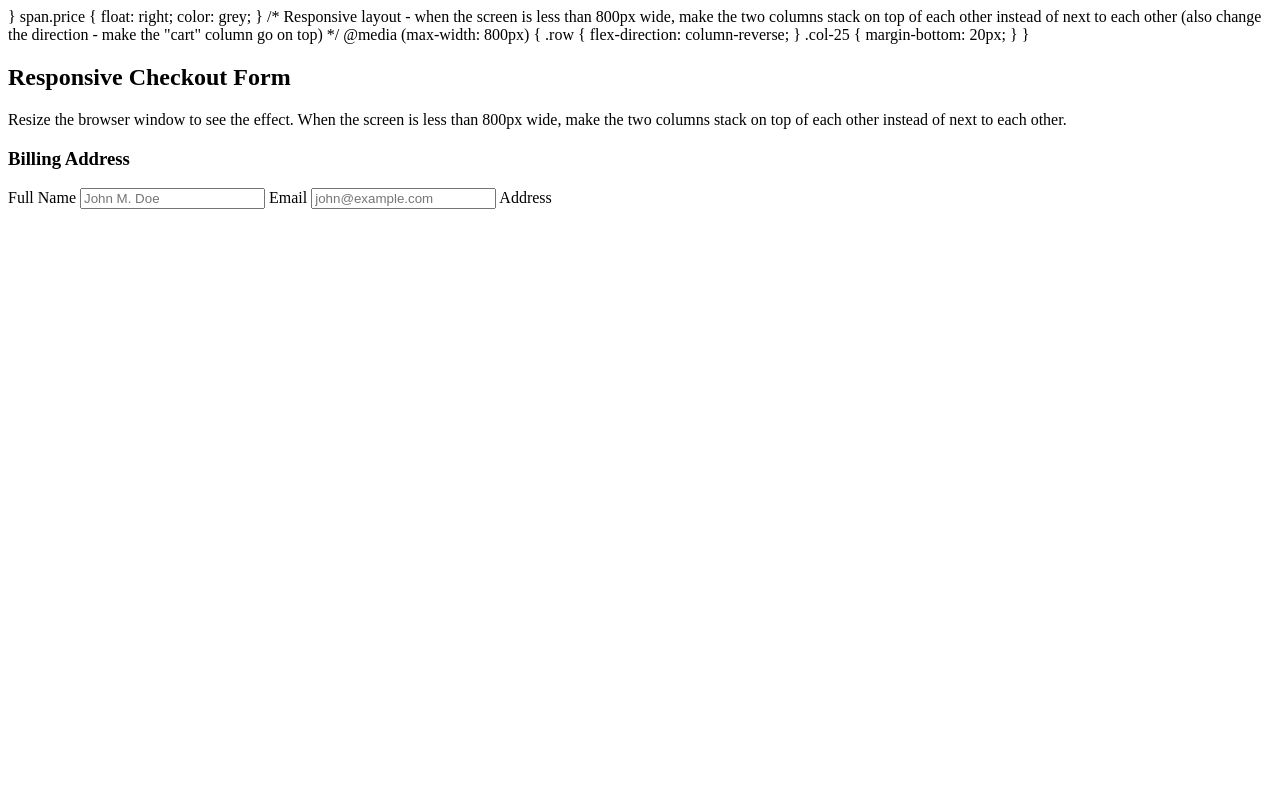
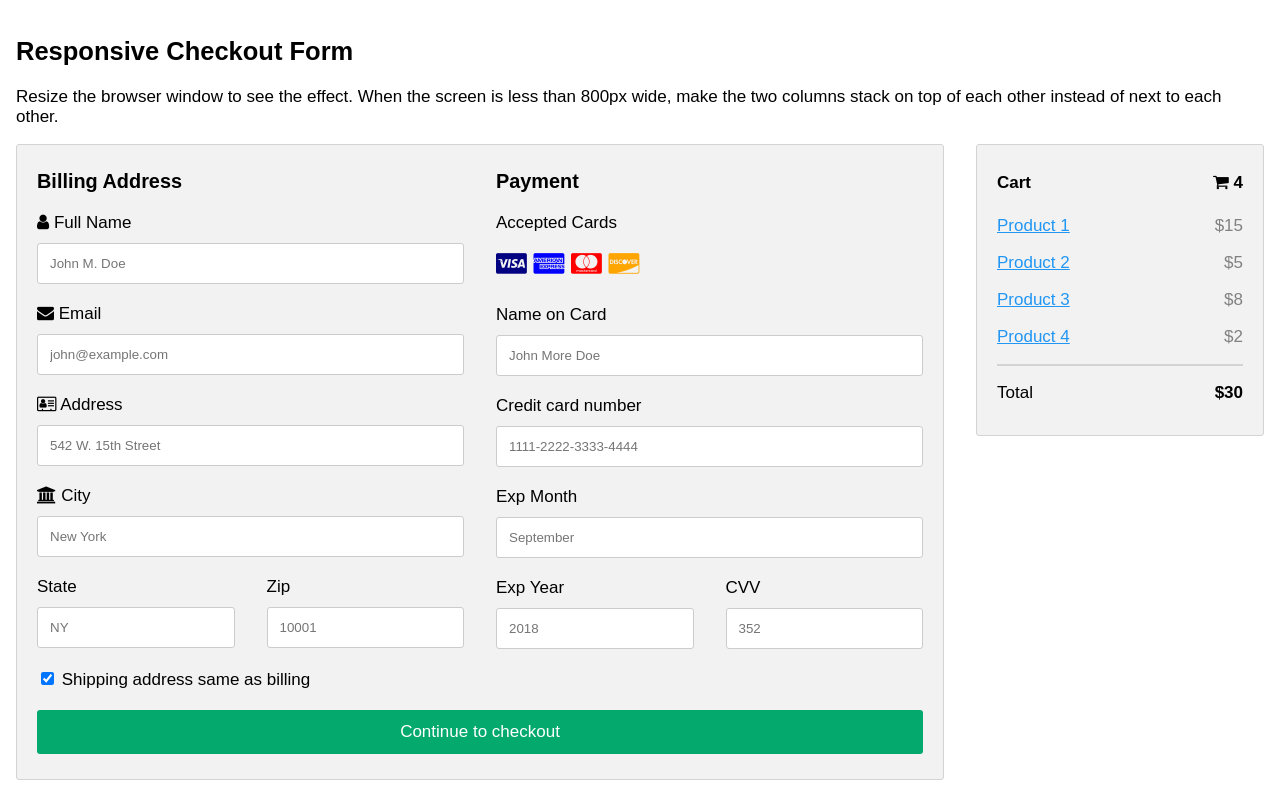
Before and after one commit to aylesbury-vale/aylesbury-vale.github.io, a plain HTML site: page payments/index.html in a window 1280 px wide. Drawn offline with Linux system fonts and the light colour scheme.

Commit message:
Update index.html

```diff
--- a/payments/index.html
+++ b/payments/index.html
@@ -1,4 +1,96 @@
+<!DOCTYPE html>
+<html>
+<head>
+<meta name="viewport" content="width=device-width, initial-scale=1">
+<link rel="stylesheet" href="https://cdnjs.cloudflare.com/ajax/libs/font-awesome/4.7.0/css/font-awesome.min.css">
+<style>
+body {
+  font-family: Arial;
+  font-size: 17px;
+  padding: 8px;
+}
 
+* {
+  box-sizing: border-box;
+}
+
+.row {
+  display: -ms-flexbox; /* IE10 */
+  display: flex;
+  -ms-flex-wrap: wrap; /* IE10 */
+  flex-wrap: wrap;
+  margin: 0 -16px;
+}
+
+.col-25 {
+  -ms-flex: 25%; /* IE10 */
+  flex: 25%;
+}
+
+.col-50 {
+  -ms-flex: 50%; /* IE10 */
+  flex: 50%;
+}
+
+.col-75 {
+  -ms-flex: 75%; /* IE10 */
+  flex: 75%;
+}
+
+.col-25,
+.col-50,
+.col-75 {
+  padding: 0 16px;
+}
+
+.container {
+  background-color: #f2f2f2;
+  padding: 5px 20px 15px 20px;
+  border: 1px solid lightgrey;
+  border-radius: 3px;
+}
+
+input[type=text] {
+  width: 100%;
+  margin-bottom: 20px;
+  padding: 12px;
+  border: 1px solid #ccc;
+  border-radius: 3px;
+}
+
+label {
+  margin-bottom: 10px;
+  display: block;
+}
+
+.icon-container {
+  margin-bottom: 20px;
+  padding: 7px 0;
+  font-size: 24px;
+}
+
+.btn {
+  background-color: #04AA6D;
+  color: white;
+  padding: 12px;
+  margin: 10px 0;
+  border: none;
+  width: 100%;
+  border-radius: 3px;
+  cursor: pointer;
+  font-size: 17px;
+}
+
+.btn:hover {
+  background-color: #45a049;
+}
+
+a {
+  color: #2196F3;
+}
+
+hr {
+  border: 1px solid lightgrey;
 }
 
 span.price {
@@ -34,3 +126,69 @@ span.price {
             <label for="email"><i class="fa fa-envelope"></i> Email</label>
             <input type="text" id="email" name="email" placeholder="john@example.com">
             <label for="adr"><i class="fa fa-address-card-o"></i> Address</label>
+            <input type="text" id="adr" name="address" placeholder="542 W. 15th Street">
+            <label for="city"><i class="fa fa-institution"></i> City</label>
+            <input type="text" id="city" name="city" placeholder="New York">
+
+            <div class="row">
+              <div class="col-50">
+                <label for="state">State</label>
+                <input type="text" id="state" name="state" placeholder="NY">
+              </div>
+              <div class="col-50">
+                <label for="zip">Zip</label>
+                <input type="text" id="zip" name="zip" placeholder="10001">
+              </div>
+            </div>
+          </div>
+
+          <div class="col-50">
+            <h3>Payment</h3>
+            <label for="fname">Accepted Cards</label>
+            <div class="icon-container">
+              <i class="fa fa-cc-visa" style="color:navy;"></i>
+              <i class="fa fa-cc-amex" style="color:blue;"></i>
+              <i class="fa fa-cc-mastercard" style="color:red;"></i>
+              <i class="fa fa-cc-discover" style="color:orange;"></i>
+            </div>
+            <label for="cname">Name on Card</label>
+            <input type="text" id="cname" name="cardname" placeholder="John More Doe">
+            <label for="ccnum">Credit card number</label>
+            <input type="text" id="ccnum" name="cardnumber" placeholder="1111-2222-3333-4444">
+            <label for="expmonth">Exp Month</label>
+            <input type="text" id="expmonth" name="expmonth" placeholder="September">
+            <div class="row">
+              <div class="col-50">
+                <label for="expyear">Exp Year</label>
+                <input type="text" id="expyear" name="expyear" placeholder="2018">
+              </div>
+              <div class="col-50">
+                <label for="cvv">CVV</label>
+                <input type="text" id="cvv" name="cvv" placeholder="352">
+              </div>
+            </div>
+          </div>
+
+        </div>
+        <label>
+          <input type="checkbox" checked="checked" name="sameadr"> Shipping address same as billing
+        </label>
+        <input type="submit" value="Continue to checkout" class="btn">
+      </form>
+    </div>
+  </div>
+  <div class="col-25">
+    <div class="container">
+      <h4>Cart <span class="price" style="color:black"><i class="fa fa-shopping-cart"></i> <b>4</b></span></h4>
+      <p><a href="#">Product 1</a> <span class="price">$15</span></p>
+      <p><a href="#">Product 2</a> <span class="price">$5</span></p>
+      <p><a href="#">Product 3</a> <span class="price">$8</span></p>
+      <p><a href="#">Product 4</a> <span class="price">$2</span></p>
+      <hr>
+      <p>Total <span class="price" style="color:black"><b>$30</b></span></p>
+    </div>
+  </div>
+</div>
+
+</body>
+</html>
```
